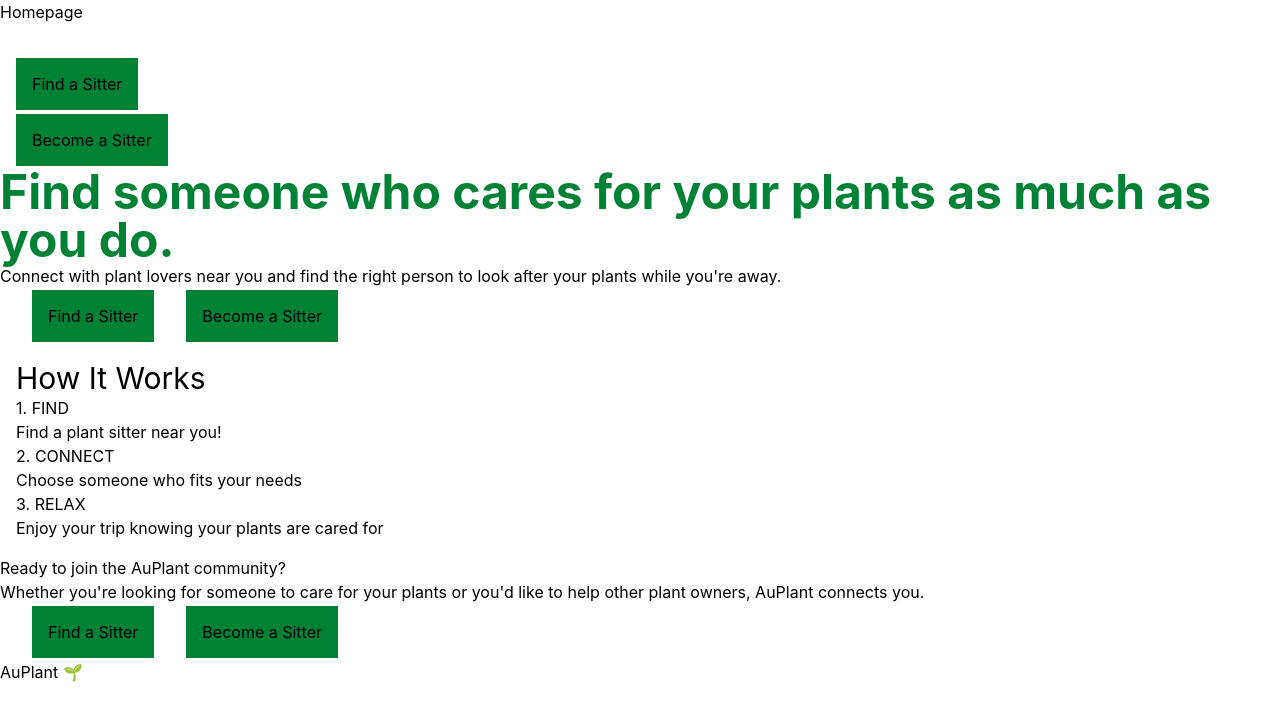
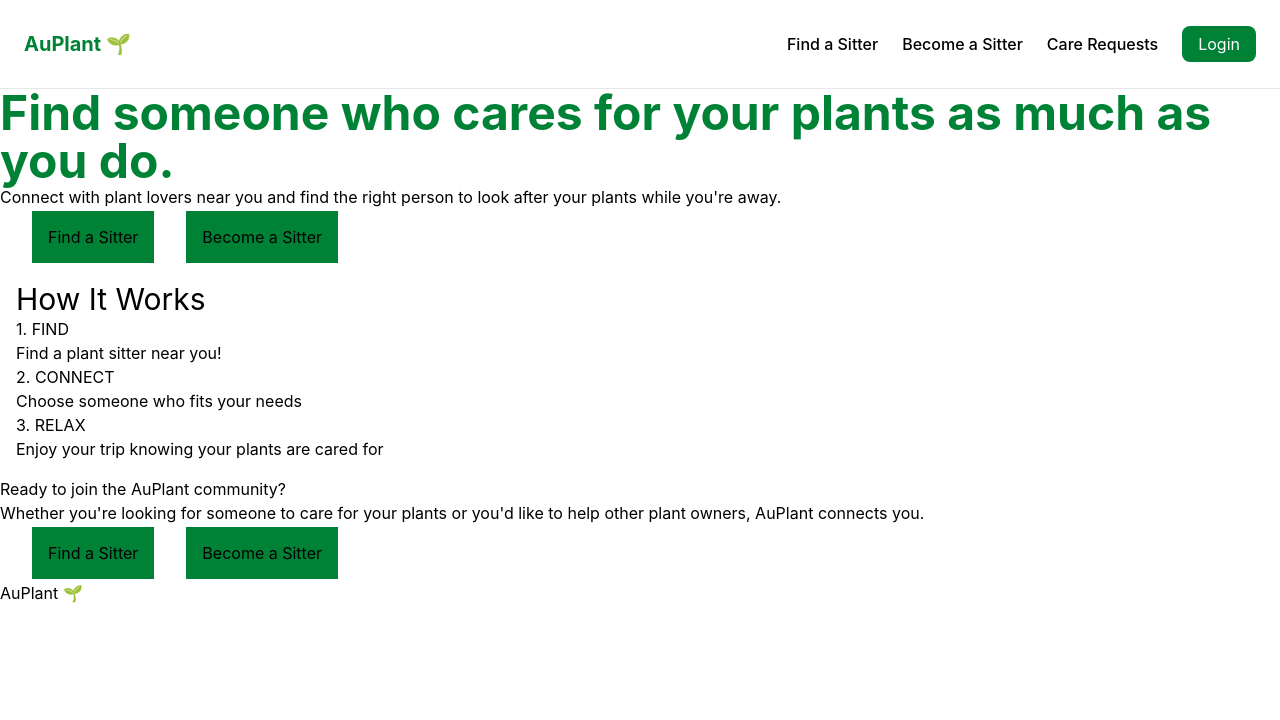
Before and after one commit to nanofanti/auplant, a React (Vite) app in the folder frontend/: page / in a window 1280 px wide. Shown: the top 720 px of the page. Built offline with nearby package versions, Linux system fonts and the light colour scheme; no server answers.

Commit message:
Add protected routes and care request browsing

```diff
--- a/frontend/package.json
+++ b/frontend/package.json
@@ -12,7 +12,8 @@
   "dependencies": {
     "react": "^19.2.8",
     "react-dom": "^19.2.8",
-    "react-router-dom": "^7.18.4"
+    "react-router-dom": "^7.18.4",
+    "sonner": "^2.0.8"
   },
   "devDependencies": {
     "@eslint/js": "^10.0.1",
--- a/frontend/src/App.tsx
+++ b/frontend/src/App.tsx
@@ -6,21 +6,31 @@ import MainLayout from "./components/layout/MainLayout";
 import Login from "./pages/Login";
 import CreateCareRequest from "./pages/CreateCareRequest";
 import CareRequests from "./pages/CareRequests";
+import ProtectedRoute from "./components/ProtectedRoute";
+import { Toaster } from "sonner";
 
 import "./App.css";
 
 function App() {
   return (
+    <>
       <Routes>
         <Route element={<MainLayout />}>
           <Route path="/" element={<Home />} />
           <Route path="/find-sitter" element={<FindSitter />} />
+          <Route element={<ProtectedRoute />}>
             <Route path="/become-sitter" element={<BecomeSitter />} />
-        <Route path="/create-care-request" element={<CreateCareRequest />} />
+            <Route
+              path="/create-care-request"
+              element={<CreateCareRequest />}
+            />
+          </Route>
           <Route path="/care-requests" element={<CareRequests />} />
           <Route path="/login" element={<Login />} />
         </Route>
       </Routes>
+      <Toaster />
+    </>
   );
 }
 
--- a/frontend/src/components/NavBar.tsx
+++ b/frontend/src/components/NavBar.tsx
@@ -5,28 +5,65 @@ function NavBar() {
   const { user, logout } = useAuth();
 
   return (
-    <nav>
-      <ul>
-        <li>
-          <Link to="/">Homepage</Link>
+    <nav className="border-b border-gray-200 bg-white px-6 py-4">
+      <ul className="flex items-center gap-6">
+        <li className="mr-auto">
+          <Link to="/" className="text-xl font-bold text-green-700">
+            AuPlant 🌱
+          </Link>
         </li>
-        <li>{user && <p>Hello {user.name}</p>}</li>
+
+        {user?.roles.includes("owner") && (
+          <li>
+            <Link
+              to="/create-care-request"
+              className="rounded-lg bg-green-700 px-4 py-2 text-white hover:bg-green-800"
+            >
+              Create Care Request
+            </Link>
+          </li>
+        )}
         <li className="py-4">
-          {user && (
-            <button className="p-4 m-4 bg-red-400" onClick={logout}>
-              Logout
-            </button>
-          )}
-        </li>
-        <li className="py-4">
-          <Link className="p-4 m-4 bg-green-700" to="/find-sitter">
+          <Link className="font-medium hover:text-green-700" to="/find-sitter">
             Find a Sitter
           </Link>
         </li>
         <li className="py-4">
-          <Link className="p-4 m-4 bg-green-700" to="/become-sitter">
+          <Link
+            className="font-medium hover:text-green-700"
+            to="/become-sitter"
+          >
             Become a Sitter
           </Link>
+        </li>
+        <li>
+          <Link
+            className="font-medium hover:text-green-700"
+            to="/care-requests"
+          >
+            Care Requests
+          </Link>
+        </li>
+        <li>
+          {user ? (
+            <div className="flex items-center gap-3">
+              <span className="text-sm">Hello {user.name}</span>
+
+              <button
+                className="cursor-pointer rounded-lg border border-gray-300 bg-red-500 px-3 py-2 hover:bg-gray-100"
+                onClick={logout}
+              >
+                Logout
+              </button>
+            </div>
+          ) : (
+            <Link
+              to="/login"
+              className="rounded-lg bg-green-700 px-4 py-2 text-white hover:bg-green-800"
+            >
+              Login
+            </Link>
+          )}
         </li>
       </ul>
     </nav>
--- /dev/null
+++ b/frontend/src/components/ProtectedRoute.tsx
@@ -0,0 +1,19 @@
+import { Navigate, Outlet, useLocation } from "react-router-dom";
+import { useAuth } from "../context/AuthContext";
+
+function ProtectedRoute() {
+  const { user, loading } = useAuth();
+  const location = useLocation();
+
+  if (loading) {
+    return <p>Loading...</p>;
+  }
+
+  if (!user) {
+    return <Navigate to="/login" state={{ from: location }} replace />;
+  }
+
+  return <Outlet />;
+}
+
+export default ProtectedRoute;
--- a/frontend/src/pages/BecomeSitter.tsx
+++ b/frontend/src/pages/BecomeSitter.tsx
@@ -2,6 +2,7 @@ import { useState } from "react";
 import type { CreateSitterData } from "../types/PlantSitter";
 import { createSitter } from "../services/sitterService";
 import { useNavigate } from "react-router-dom";
+import { toast } from "sonner";
 
 function BecomeSitter() {
   const [location, setLocation] = useState<string>("");
@@ -10,14 +11,10 @@ function BecomeSitter() {
   const [pricePerDay, setPricePerDay] = useState<number>(0);
   const [availability, setAvailability] = useState<boolean>(true);
   const [services, setServices] = useState<string>("");
-  const [errorMessage, setErrorMessage] = useState<string | null>(null);
-  const [successMessage, setSuccessMessage] = useState<string | null>(null);
   const navigate = useNavigate();
 
   const handleSubmit = async (event: React.FormEvent<HTMLFormElement>) => {
     event.preventDefault();
-    setErrorMessage(null);
-    setSuccessMessage(null);
 
     const sitterData: CreateSitterData = {
       location,
@@ -29,31 +26,31 @@ function BecomeSitter() {
     };
 
     try {
-      const response = await createSitter(sitterData);
-      setSuccessMessage(response.message);
+      await createSitter(sitterData);
+      toast.success("Sitter profile created successfully");
+
       setLocation("");
       setBio("");
       setExperience("");
       setPricePerDay(0);
       setAvailability(true);
       setServices("");
-      console.log(response);
 
       setTimeout(() => {
         navigate("/find-sitter");
       }, 1500);
     } catch (error) {
       if (error instanceof Error) {
-        setErrorMessage(error.message);
+        toast.error(error.message);
       } else {
-        setErrorMessage("Failed to create a sitter profile");
+        toast.error("Failed to create a sitter profile");
       }
     }
   };
 
   return (
     <>
-      <form onSubmit={handleSubmit}>
+      <form className="flex items-center gap-6" onSubmit={handleSubmit}>
         <input
           type="text"
           placeholder="Location"
@@ -94,8 +91,6 @@ function BecomeSitter() {
         />
         <button type="submit">Create Sitter Profile</button>
       </form>
-      {successMessage && <p>{successMessage}</p>}
-      {errorMessage && <p>{errorMessage}</p>}
     </>
   );
 }
--- a/frontend/src/pages/CreateCareRequest.tsx
+++ b/frontend/src/pages/CreateCareRequest.tsx
@@ -1,6 +1,8 @@
 import { useState } from "react";
 import type { CreateCareRequestData } from "../types/CareRequest";
 import { createCareRequest } from "../services/careRequestService";
+import { toast } from "sonner";
+import { useNavigate } from "react-router-dom";
 
 function CreateCareRequest() {
   const [location, setLocation] = useState<string>("");
@@ -10,16 +12,10 @@ function CreateCareRequest() {
   const [description, setDescription] = useState<string>("");
   const [photos, setPhotos] = useState<string>("");
   const [offeredPrice, setOfferedPrice] = useState<number>(0);
-
-  const [successMessage, setSuccessMessage] = useState<string | null>(null);
-  const [errorMessage, setErrorMessage] = useState<string | null>(null);
+  const navigate = useNavigate();
 
   const handleSubmit = async (event: React.FormEvent<HTMLFormElement>) => {
     event.preventDefault();
-    event.preventDefault();
-
-    setSuccessMessage(null);
-    setErrorMessage(null);
 
     const careRequestData: CreateCareRequestData = {
       location,
@@ -27,13 +23,16 @@ function CreateCareRequest() {
       endDate,
       numberOfPlants,
       description,
-      photos: photos.split(",").map((photo) => photo.trim()),
+      photos: photos
+        .split(",")
+        .map((photo) => photo.trim())
+        .filter((photo) => photo !== ""),
       offeredPrice,
     };
 
     try {
-      const response = await createCareRequest(careRequestData);
-      setSuccessMessage(response.message);
+      await createCareRequest(careRequestData);
+      toast.success("Care request created successfully");
       setLocation("");
       setStartDate("");
       setEndDate("");
@@ -41,12 +40,12 @@ function CreateCareRequest() {
       setDescription("");
       setPhotos("");
       setOfferedPrice(0);
-      console.log(response);
+      navigate("/care-requests");
     } catch (error) {
       if (error instanceof Error) {
-        setErrorMessage(error.message);
+        toast.error(error.message);
       } else {
-        setErrorMessage("Failed to create care request");
+        toast.error("Failed to create care request");
       }
     }
   };
@@ -60,29 +59,34 @@ function CreateCareRequest() {
           placeholder="Location"
           value={location}
           onChange={(event) => setLocation(event.target.value)}
+          required
         />
         <input
           type="date"
           placeholder="Start date"
           value={startDate}
           onChange={(event) => setStartDate(event.target.value)}
+          required
         />
         <input
           type="date"
           placeholder="End date"
           value={endDate}
           onChange={(event) => setEndDate(event.target.value)}
+          required
         />
         <input
           type="number"
           placeholder="Number of plants"
           value={numberOfPlants}
           onChange={(event) => setNumberOfPlants(Number(event.target.value))}
+          required
         />
         <textarea
           placeholder="Describe your plants and care instructions"
           value={description}
           onChange={(event) => setDescription(event.target.value)}
+          required
         />
         <input
           type="text"
@@ -95,11 +99,10 @@ function CreateCareRequest() {
           placeholder="Price offered"
           value={offeredPrice}
           onChange={(event) => setOfferedPrice(Number(event.target.value))}
+          required
         />
         <button type="submit">Create Care Request</button>
       </form>
-      {successMessage && <p>{successMessage}</p>}
-      {errorMessage && <p>{errorMessage}</p>}
     </>
   );
 }
--- a/frontend/src/pages/Login.tsx
+++ b/frontend/src/pages/Login.tsx
@@ -1,22 +1,32 @@
 import { useState } from "react";
 import { login, getMe } from "../services/authService";
 import { useAuth } from "../context/AuthContext";
+import { useLocation, useNavigate } from "react-router-dom";
+import { toast } from "sonner";
 
 function Login() {
   const [email, setEmail] = useState<string>("");
   const [password, setPassword] = useState<string>("");
   const { setUser } = useAuth();
+  const navigate = useNavigate();
+  const location = useLocation();
+  const from = location.state?.from?.pathname || "/";
 
   const handleSubmit = async (event: React.FormEvent<HTMLFormElement>) => {
     event.preventDefault();
 
-    const response = await login(email, password);
-    console.log(response);
+    try {
+      const response = await login(email, password);
+      console.log(response);
+      const meResponse = await getMe();
+      console.log(meResponse);
 
-    const meResponse = await getMe();
-    console.log(meResponse);
-
-    setUser(meResponse.data);
+      setUser(meResponse.data);
+      toast.success("Login successful");
+      navigate(from, { replace: true });
+    } catch {
+      toast.error("Email or password is incorrect");
+    }
   };
 
   return (
```
Also changed, not shown: 1 other file (tests, documents, lock files or other folders). Lines whose indentation alone changed are shown as unchanged.
